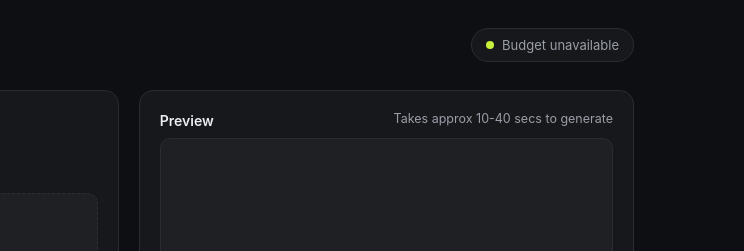
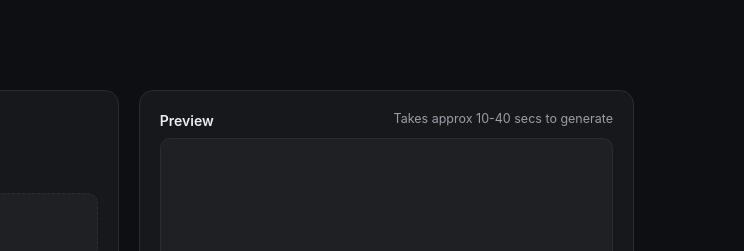
Before and after one commit to ajinjoseph86/ageapp, a website: page public/index.html in a window 1280 px wide. Shown: the top 251 px of the page, 536-1280 px from the left. Drawn offline with Linux system fonts and the light colour scheme; no server answers.

Commit message:
Hide daily budget pill from visitors

```diff
--- a/public/style.css
+++ b/public/style.css
@@ -59,15 +59,7 @@ body {
 }
 
 .budget {
-  display: flex;
-  align-items: center;
-  gap: 8px;
-  background: var(--panel);
-  border: 1px solid var(--border);
-  padding: 8px 14px;
-  border-radius: 999px;
-  font-size: 13px;
-  color: var(--text-dim);
+  display: none; /* internal spend tracking only — not shown to visitors */
 }
 
 .budget .dot {
```
